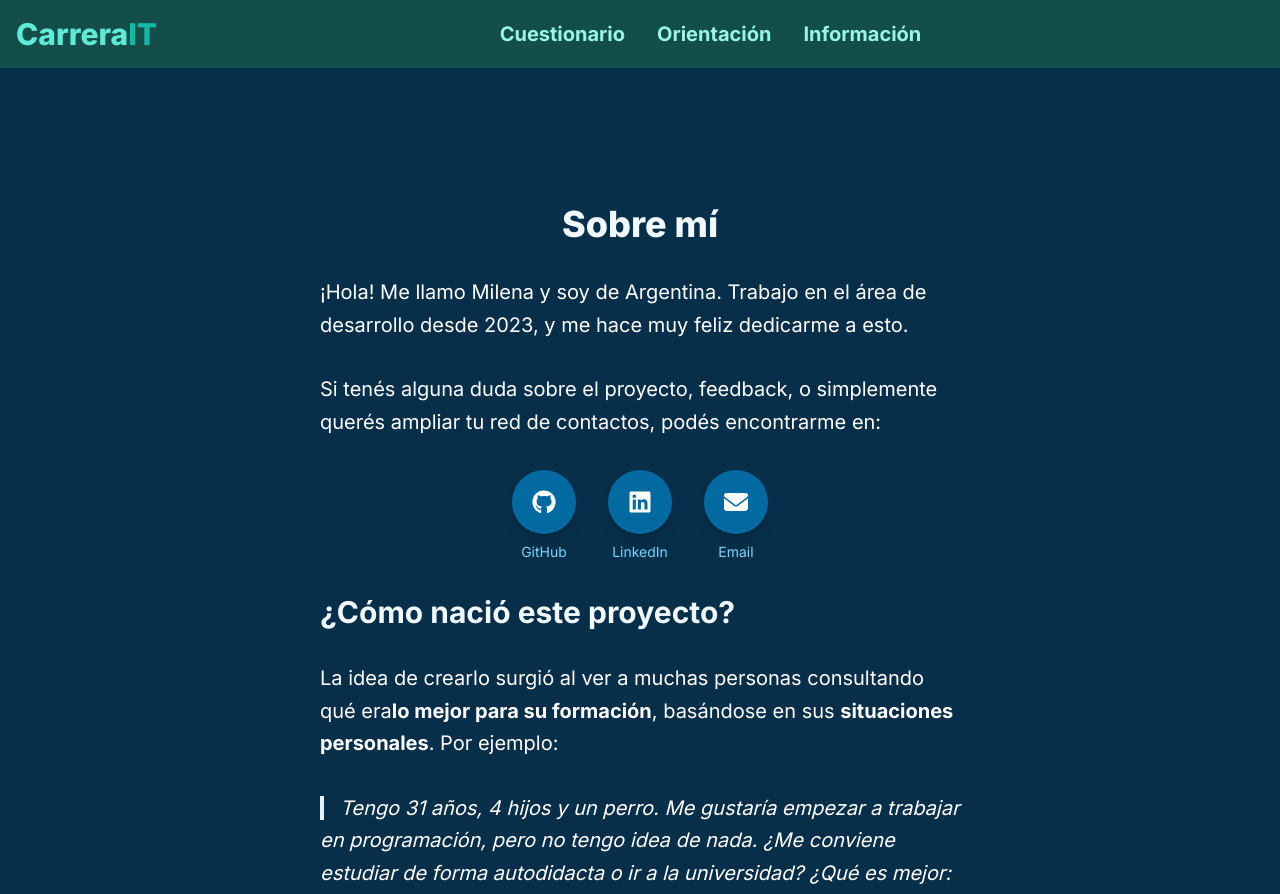
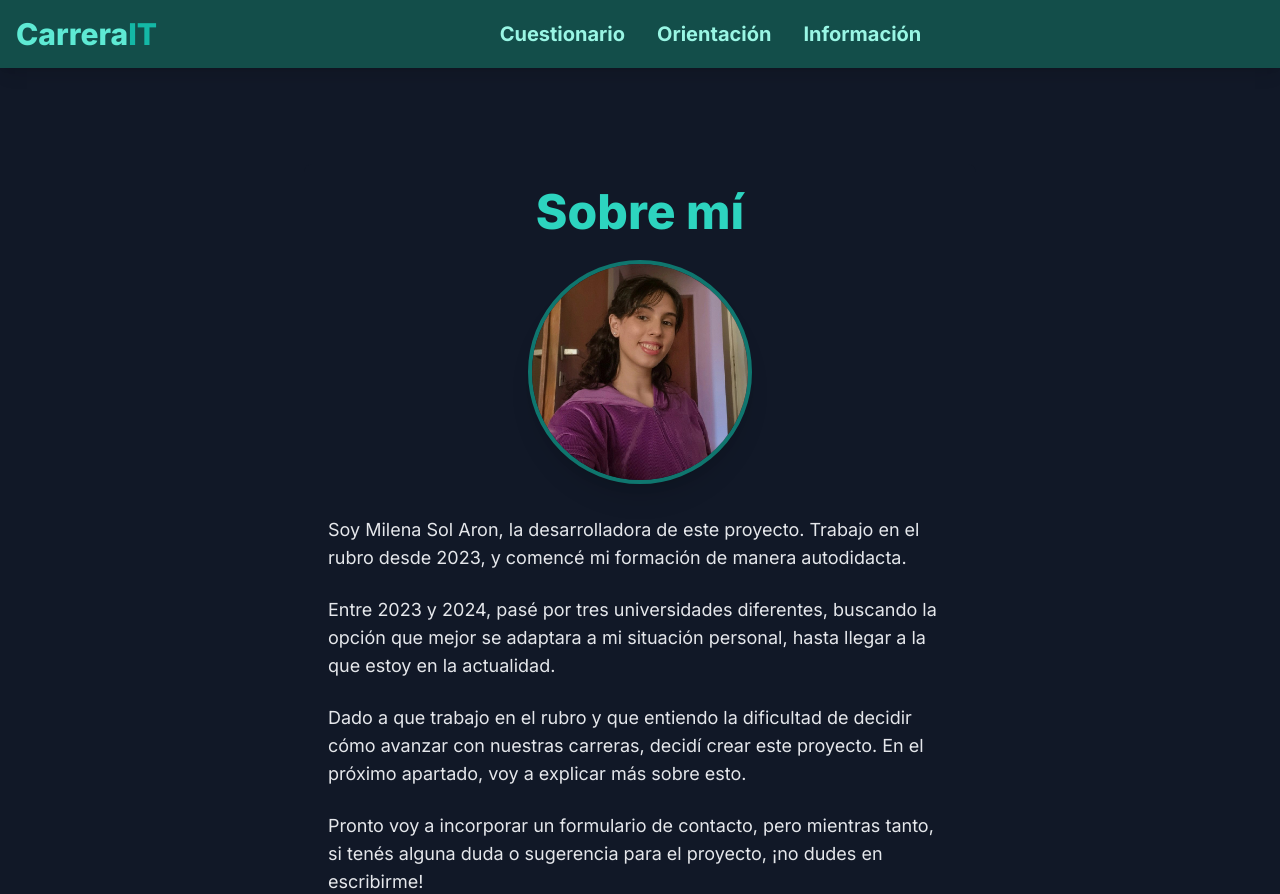
Before and after one commit to aronmilenait/carrerait-roadmap, a Next.js app in the folder carrerait-roadmap/: page /info in a window 1280 px wide. Shown: the top 894 px of the page. Built offline with nearby package versions, Linux system fonts and the light colour scheme.

Commit message:
Refactor the About Me section.

```diff
--- a/carrerait-roadmap/src/app/components/AboutMe.tsx
+++ b/carrerait-roadmap/src/app/components/AboutMe.tsx
@@ -1,59 +1,78 @@
 import { FontAwesomeIcon } from "@fortawesome/react-fontawesome";
 import { faGithub, faLinkedin } from "@fortawesome/free-brands-svg-icons";
 import { faEnvelope } from "@fortawesome/free-solid-svg-icons";
+import Image from "next/image";
 
 const AboutMe = () => {
   const paragraphClasses = [
-    "text-xl",
+    "text-base",
+    "md:text-lg",
     "leading-relaxed",
-    "text-white",
+    "text-gray-200",
     "mb-6",
-  ].join(" ");
-
-  const quoteClasses = [
-    "text-white",
-    "italic",
-    "text-xl",
-    "leading-relaxed",
-    "border-l-4",
-    "pl-4",
-    "border-sky-100",
   ].join(" ");
 
   const iconContainerClasses = "flex flex-col items-center space-y-2";
 
   const iconClasses = [
-    "h-16",
-    "w-16",
-    "bg-sky-700",
+    "h-14",
+    "w-14",
+    "md:h-16",
+    "md:w-16",
+    "bg-gray-800",
     "rounded-full",
-    "text-white",
+    "p-2",
+    "border-4",
+    "border-teal-700",
+    "text-teal-400",
     "flex",
     "items-center",
     "justify-center",
     "shadow-lg",
+    "hover:scale-110",
     "transition-transform",
     "duration-300",
-    "hover:scale-110",
   ].join(" ");
 
   const linkClasses =
     "text-sky-300 hover:text-sky-400 transition-colors duration-300";
 
   return (
-    <section className="bg-sky-950 text-white space-y-8 py-10 px-4 max-w-2xl mx-auto rounded-lg">
-      <h1 className="text-4xl font-extrabold text-sky-50 mb-4 text-center">
+    <section className="bg-gray-900 text-white mx-auto rounded-lg p-8 sm:p-6 max-w-full sm:max-w-lg md:max-w-2xl">
+      <h1 className="text-4xl sm:text-3xl md:text-5xl text-teal-400 font-extrabold text-sky-50 mb-6 text-center">
         Sobre mí
       </h1>
+      <div className="flex justify-center mb-8">
+        <div className="relative w-48 h-48 md:w-56 md:h-56 rounded-full overflow-hidden shadow-xl border-4 border-teal-700">
+          <Image
+            src="/myself.jpeg"
+            alt="Milena Sol Aron"
+            layout="fill"
+            objectFit="cover"
+            priority
+          />
+        </div>
+      </div>
       <p className={paragraphClasses}>
-        ¡Hola! Me llamo Milena y soy de Argentina. Trabajo en el área de
-        desarrollo desde 2023, y me hace muy feliz dedicarme a esto.
+        Soy Milena Sol Aron, la desarrolladora de este proyecto. Trabajo en el
+        rubro desde 2023, y comencé mi formación de manera autodidacta.
       </p>
       <p className={paragraphClasses}>
-        Si tenés alguna duda sobre el proyecto, feedback, o simplemente querés
-        ampliar tu red de contactos, podés encontrarme en:
+        Entre 2023 y 2024, pasé por tres universidades diferentes, buscando la
+        opción que mejor se adaptara a mi situación personal, hasta llegar a la
+        que estoy en la actualidad.
       </p>
-      <div className="flex justify-center space-x-8 mb-8">
+      <p className={paragraphClasses}>
+        Dado a que trabajo en el rubro y que entiendo la dificultad de decidir
+        cómo avanzar con nuestras carreras, decidí crear este proyecto. En el
+        próximo apartado, voy a explicar más sobre esto.
+      </p>
+      <p className={paragraphClasses}>
+        Pronto voy a incorporar un formulario de contacto, pero mientras tanto,
+        si tenés alguna duda o sugerencia para el proyecto, ¡no dudes en
+        escribirme!
+      </p>
+      <div className="flex flex-wrap justify-center space-x-8 sm:space-x-6 md:space-x-10 mb-8">
         <div className={iconContainerClasses}>
           <a
             href="https://github.com/aronmilenait"
@@ -63,10 +82,12 @@ const AboutMe = () => {
             aria-label="GitHub"
           >
             <div className={iconClasses}>
-              <FontAwesomeIcon icon={faGithub} className="h-6 w-6" />
+              <FontAwesomeIcon icon={faGithub} className="h-7 w-7" />
             </div>
           </a>
-          <span className="text-sm text-sky-300">GitHub</span>
+          <span className="text-xs md:text-lg font-semibold text-teal-300">
+            GitHub
+          </span>
         </div>
         <div className={iconContainerClasses}>
           <a
@@ -77,10 +98,12 @@ const AboutMe = () => {
             aria-label="LinkedIn"
           >
             <div className={iconClasses}>
-              <FontAwesomeIcon icon={faLinkedin} className="h-6 w-6" />
+              <FontAwesomeIcon icon={faLinkedin} className="h-7 w-7" />
             </div>
           </a>
-          <span className="text-sm text-sky-300">LinkedIn</span>
+          <span className="text-xs md:text-lg font-semibold text-teal-300">
+            LinkedIn
+          </span>
         </div>
         <div className={iconContainerClasses}>
           <a
@@ -91,40 +114,14 @@ const AboutMe = () => {
             aria-label="Email"
           >
             <div className={iconClasses}>
-              <FontAwesomeIcon icon={faEnvelope} className="h-6 w-6" />
+              <FontAwesomeIcon icon={faEnvelope} className="h-7 w-7" />
             </div>
           </a>
-          <span className="text-sm text-sky-300">Email</span>
+          <span className="text-xs md:text-lg font-semibold text-teal-300">
+            Email
+          </span>
         </div>
       </div>
-      <h2 className="text-3xl font-bold text-sky-50 mb-4">
-        ¿Cómo nació este proyecto?
-      </h2>
-      <p className={paragraphClasses}>
-        La idea de crearlo surgió al ver a muchas personas consultando qué era
-        <b>lo mejor para su formación</b>, basándose en sus{" "}
-        <b>situaciones personales</b>. Por ejemplo:
-      </p>
-      <p className={paragraphClasses}>
-        <span className={quoteClasses}>
-          Tengo 31 años, 4 hijos y un perro. Me gustaría empezar a trabajar en
-          programación, pero no tengo idea de nada. ¿Me conviene estudiar de
-          forma autodidacta o ir a la universidad? ¿Qué es mejor: una
-          tecnicatura, una licenciatura o una ingeniería?
-        </span>
-      </p>
-      <p className={paragraphClasses}>
-        Este interrogante surge en distintos perfiles, incluyendo aquellos que
-        ya tienen experiencia en el rubro, que abandonaron la universidad, que
-        nunca la iniciaron, o que, aprendiendo de forma autodidacta,
-        consiguieron entrar al rubro sin hacer una carrera en IT.
-      </p>
-      <p className={paragraphClasses}>
-        <b>Yo también estuve ahí, y a veces me replanteo mi camino.</b> Por eso,
-        decidí crear este sitio web, donde podés responder unas preguntas y
-        recibir una respuesta basada en tu situación particular, con consejos y
-        recomendaciones.
-      </p>
     </section>
   );
 };
--- a/carrerait-roadmap/src/app/info/page.tsx
+++ b/carrerait-roadmap/src/app/info/page.tsx
@@ -3,7 +3,7 @@ import AboutWebsite from "../components/AboutWebsite";
 
 export default function About() {
   return (
-    <main className="bg-sky-950 text-white p-24">
+    <main className="p-6 md:p-24">
       <AboutMe />
       <AboutWebsite />
     </main>
--- a/carrerait-roadmap/src/app/layout.tsx
+++ b/carrerait-roadmap/src/app/layout.tsx
@@ -19,7 +19,7 @@ export default function RootLayout({
   return (
     <html lang="en">
       <body className={`${inter.className}`}>
-        <main className="bg-sky-950 min-h-screen">
+        <main className="bg-gray-900 text-white">
           <Navbar />
           {children}
           <Footer />
```
Also changed, not shown: carrerait-roadmap/public/myself.jpeg (added).
